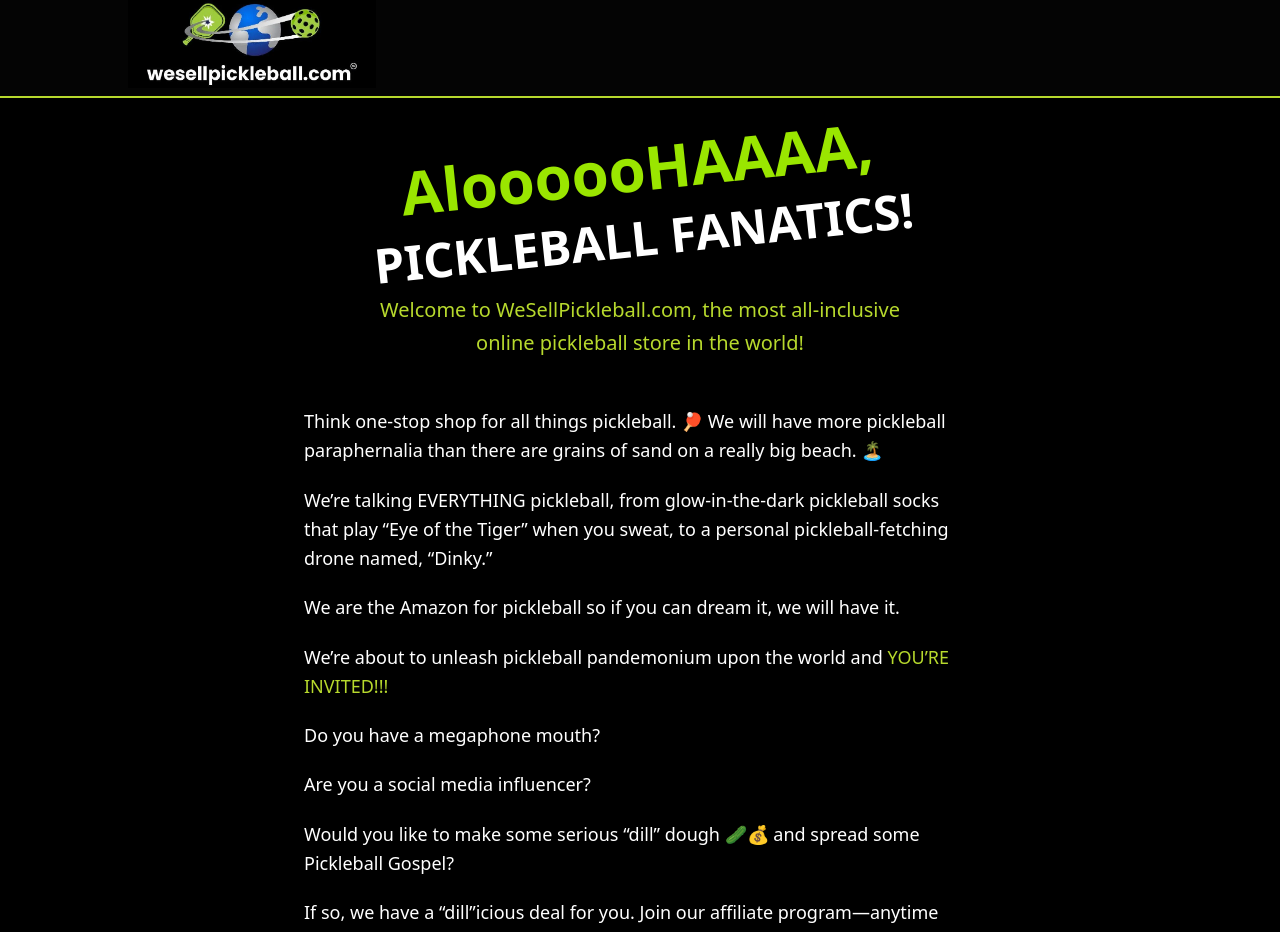
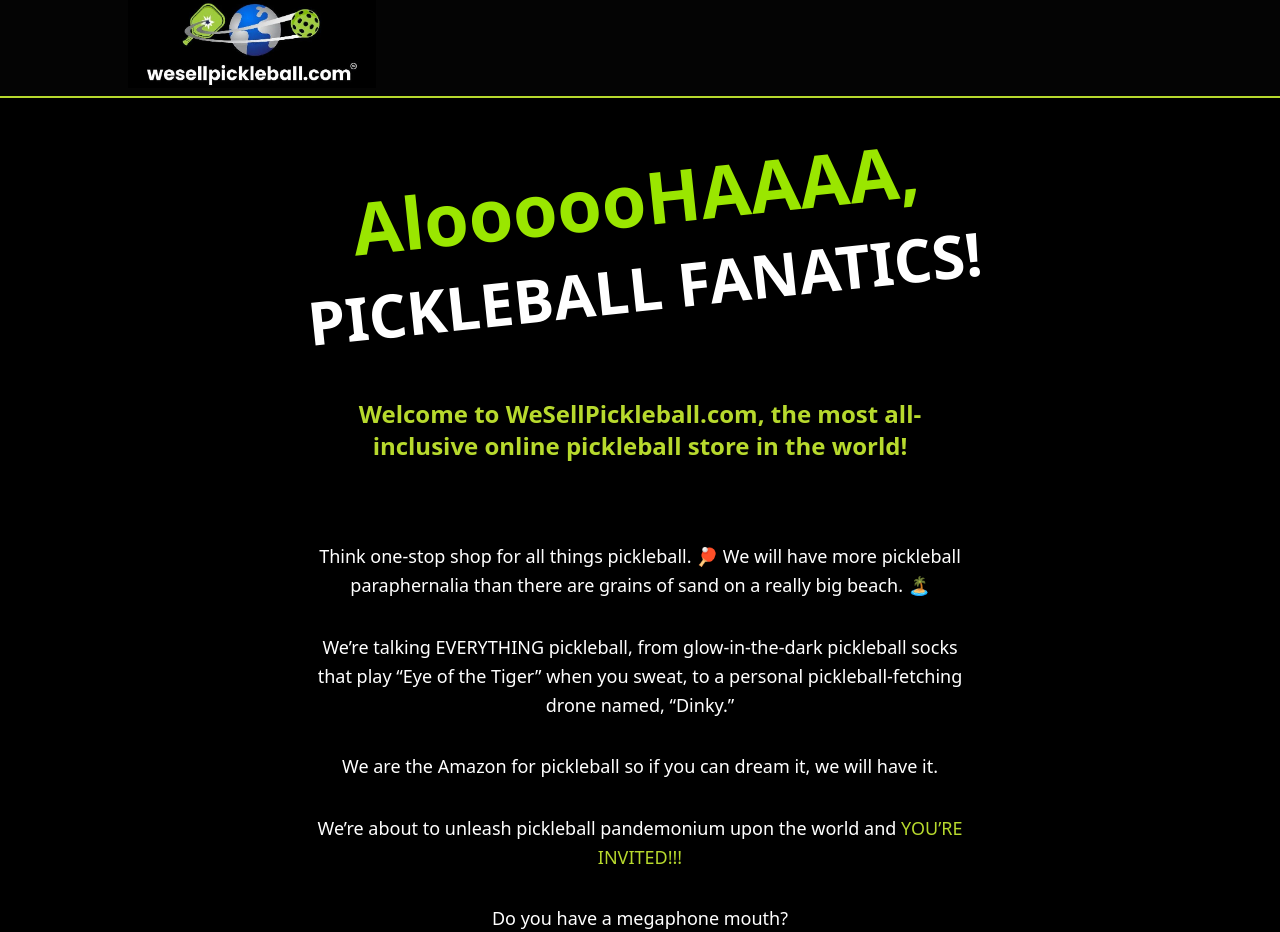
Before and after one commit to ahmedafzal98/wesellpickleball, a React (Vite) app in the folder client/: page / in a window 1280 px wide. Shown: the top 932 px of the page. Built offline with nearby package versions, Linux system fonts and the light colour scheme.

Commit message:
update paras

```diff
--- a/client/src/components/AffiliateInfo.jsx
+++ b/client/src/components/AffiliateInfo.jsx
@@ -3,7 +3,7 @@
 const AffiliateInfo = () => {
   return (
     <div className="overflow-x-hidden flex flex-col items-center justify-center bg-black pt-4 pb-12 px-4 sm:px-6">
-      <div className="w-full max-w-2xl text-white text-base sm:text-lg leading-relaxed text-left space-y-4 sm:space-y-5">
+      <div className="w-full max-w-2xl text-white text-base sm:text-lg leading-relaxed text-center space-y-6 sm:space-y-8">
         <p>
           Think one-stop shop for all things pickleball. 🏓 We will have more
           pickleball paraphernalia than there are grains of sand on a really big
--- a/client/src/components/Banner.jsx
+++ b/client/src/components/Banner.jsx
@@ -2,19 +2,22 @@
 
 const Banner = () => {
   return (
-    <div className="overflow-x-hidden flex flex-col items-center justify-center bg-black px-4 pt-10 pb-8 text-center">
+    <div className="flex flex-col items-center justify-center bg-black px-4 py-12 sm:py-16 text-center">
       {/* Banner with slanted text */}
-      <div className="transform -rotate-6 space-y-2 sm:space-y-4">
-        <h1 className="text-lime-400 text-3xl sm:text-4xl md:text-6xl font-extrabold">
+      <div className="text-center transform -rotate-6 space-y-6">
+        <h1 className="text-lime-400 text-4xl sm:text-5xl md:text-7xl font-extrabold">
           AloooooHAAAA,
         </h1>
-        <h2 className="text-white text-2xl sm:text-3xl md:text-5xl font-extrabold">
+        <h2 className="text-white text-3xl sm:text-4xl md:text-6xl font-extrabold">
           PICKLEBALL FANATICS!
         </h2>
       </div>
 
-      {/* Paragraph with controlled spacing */}
-      <p className="mt-8 text-[#B7D92D] font-medium max-w-xl text-base sm:text-lg md:text-xl px-2 leading-relaxed">
+      {/* Add space between the paragraphs below */}
+      <p
+        className="text-center font-semibold max-w-2xl px-4 text-lg sm:text-xl md:text-2xl mt-20"
+        style={{ color: "#B7D92D" }}
+      >
         Welcome to WeSellPickleball.com, the most all-inclusive online
         pickleball store in the world!
       </p>
--- a/client/src/components/BookmarkSection.jsx
+++ b/client/src/components/BookmarkSection.jsx
@@ -5,7 +5,7 @@
 const BookmarkSection = () => {
   return (
     <div className="overflow-x-hidden flex flex-col items-center justify-center bg-black py-8 px-4 sm:py-12 sm:px-6">
-      <div className="w-full max-w-2xl text-center space-y-5 sm:space-y-6 text-white text-base sm:text-lg leading-relaxed">
+      <div className="w-full max-w-2xl text-center space-y-6 sm:space-y-8 text-white text-base sm:text-lg leading-relaxed">
         <p className="text-[#B7D92D] font-semibold text-xl sm:text-2xl">
           Bookmark this page.
         </p>
```
